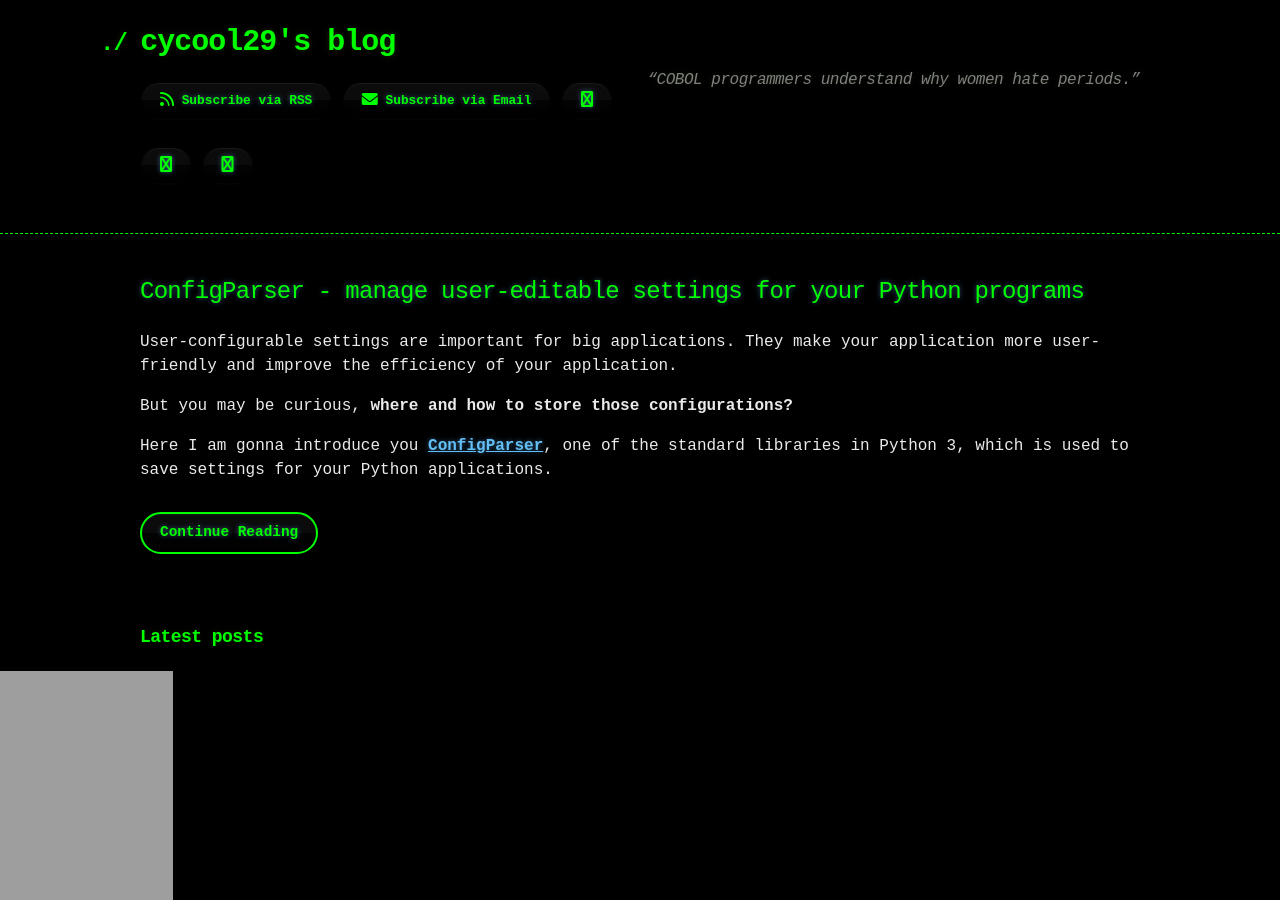
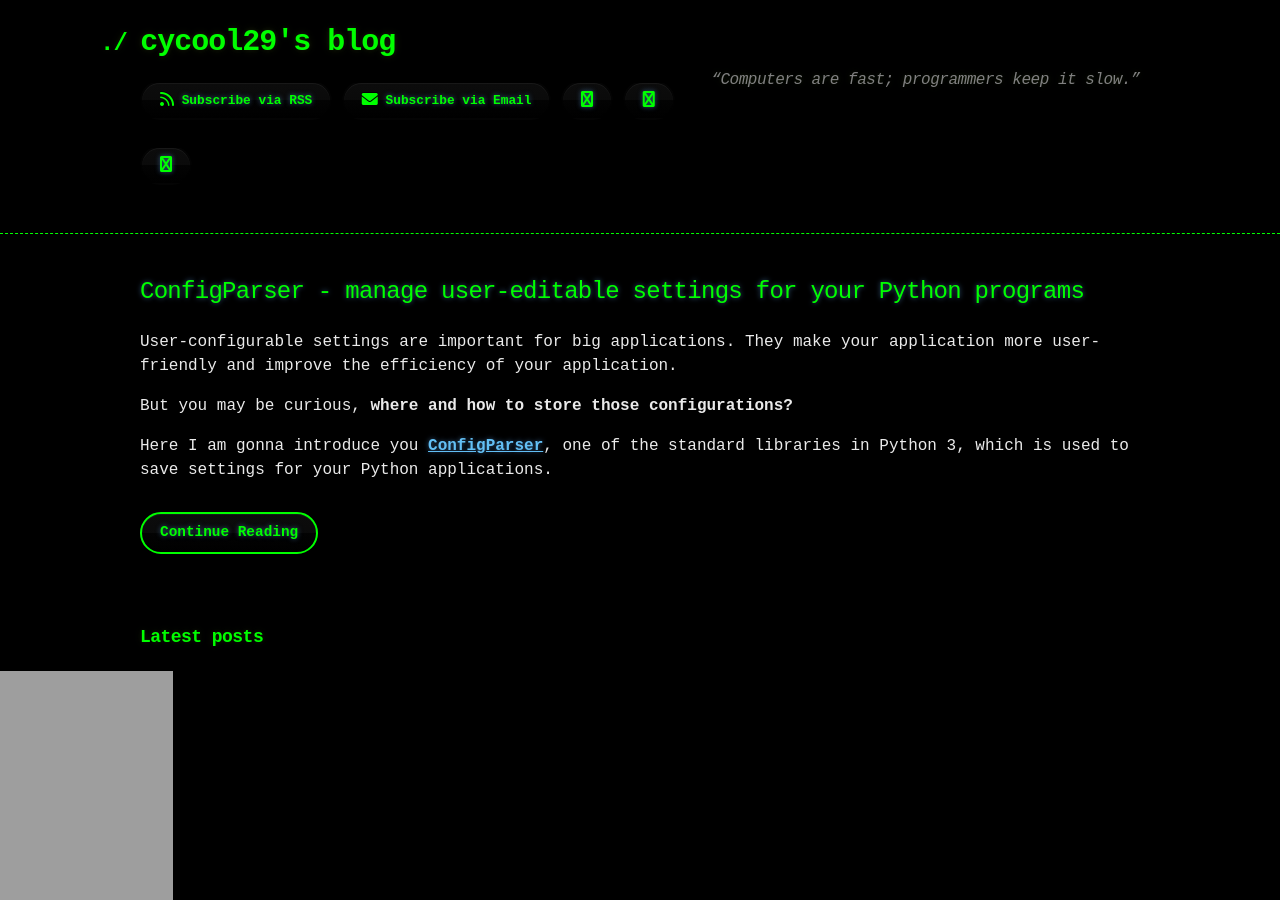
Before and after one commit to cycool29/cycool29.github.io, a Jekyll site: the page built from index.md, in a window 1280 px wide and 900 px high. Built offline with Jekyll 4.4.1, drawn with Linux system fonts in a browser that asks for light colours; a style sheet for code colours, icons or effects is not loaded.

Commit message:
Update quotes

```diff
--- a/_config.yml
+++ b/_config.yml
@@ -1,5 +1,5 @@
 title: cycool29's blog
-description: "“COBOL programmers understand why women hate periods.” "
+description: "“Computers are fast; programmers keep it slow.” "
 bio: A high school student. Intermediate in Python, Git, Bash. Learning JavaScript. He/Him. "
 author: cycool29
 url: https://cycool29.github.io
```
